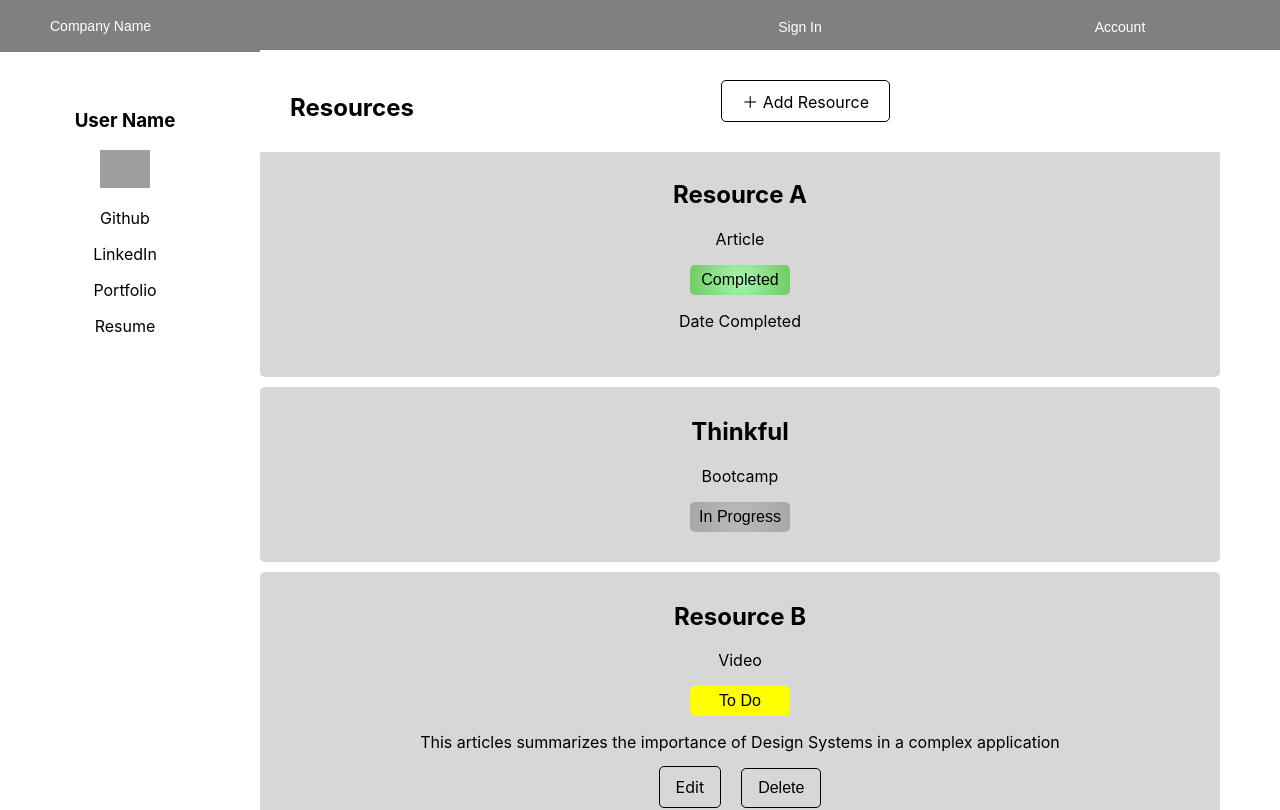
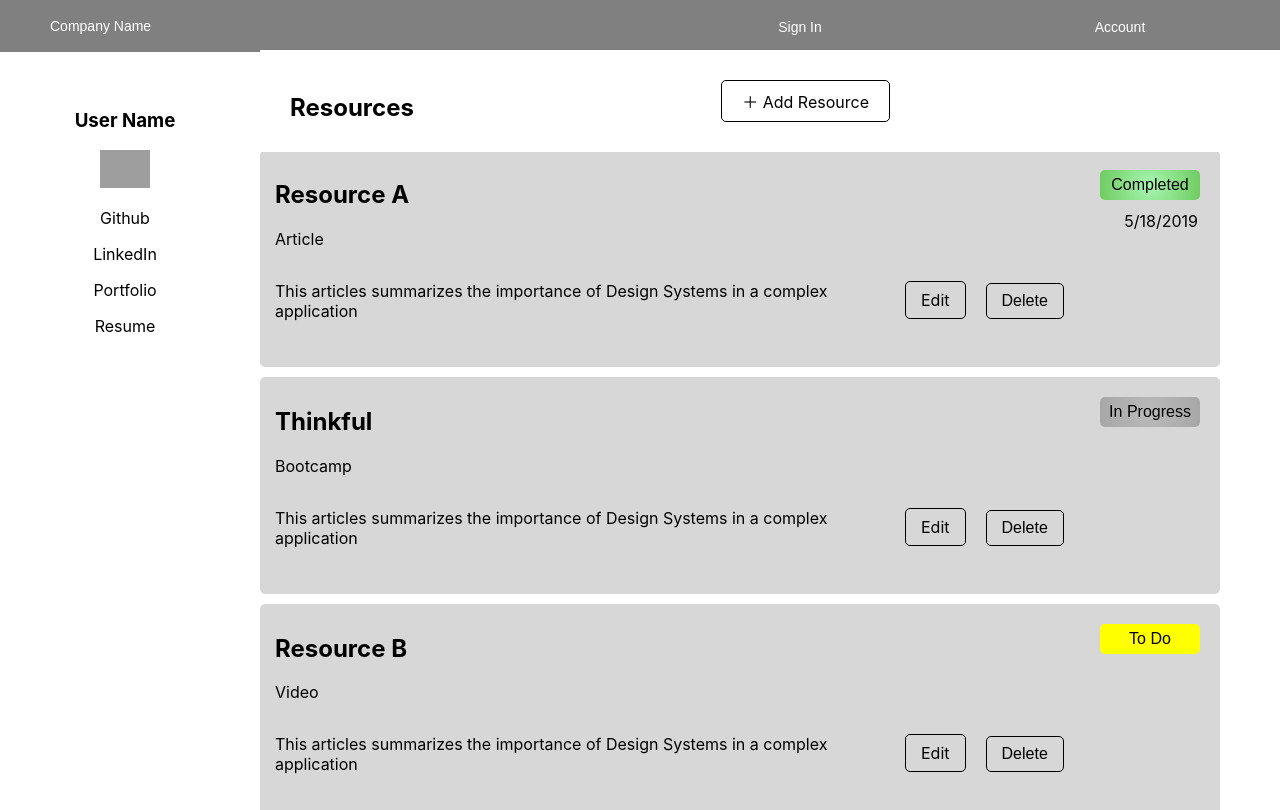
Before and after one commit to katiewrennhansen/dev-tracks, a React (Create React App) app: page /dashboard in a window 1280 px wide. Shown: the top 810 px of the page. Built offline with nearby package versions, Linux system fonts and the light colour scheme; grey boxes are pictures that could not be loaded.

Commit message:
add misc styles

```diff
--- a/src/App.css
+++ b/src/App.css
@@ -167,7 +167,7 @@ select {
 .edit {
     align-self: center;
     border: 1px solid black;
-    padding: 10px 16px;
+    padding: 8px 15px;
     max-width: 100px;
     border-radius: 5px;
     margin: 0 10px;
@@ -176,6 +176,7 @@ select {
 .hidden {
     display: none;
 }
+
 
 .status {
     padding: 6px;
@@ -261,6 +262,31 @@ footer {
     h1 {
         font-size: 45px;
     }
+    .resource {
+        position: relative;
+        z-index: -1;
+        text-align: left;
+    }
+    .status {
+        position: absolute;
+        text-align: center;
+        top: 20px;
+        right: 20px;
+    }
+    .date-completed {
+        position: absolute;
+        top: 45px;
+        right: 22px;
+    }
+    .hidden-content {
+        display: grid;
+        grid-template-columns: 2fr 1fr;
+    }
+    .actions {
+        width: 100%;
+        margin: 0;
+        align-self: center;
+    }
 }
 @media (min-width: 1200px) {
     .landing-content {
--- /dev/null
+++ b/src/components/Profile.js
@@ -0,0 +1,27 @@
+import React, { Component } from 'react';
+
+class Profile extends Component {
+  constructor(props){
+    super(props)
+    this.state = {
+      active: false
+    }
+  }
+
+  render() {
+
+    return (
+        <section className='profile'>
+          <h3>User Name</h3>
+          <img className='profile-image' src={require('../images/Katie1 copy.jpg')} alt='Katie profile'></img>
+          <p>Github</p>
+          <p>LinkedIn</p>
+          <p>Portfolio</p>
+          <p>Resume</p>
+        </section>
+    );
+  }
+
+}
+
+export default Profile;
--- a/src/pages/Dashboard.js
+++ b/src/pages/Dashboard.js
@@ -1,5 +1,46 @@
 import React, { Component } from 'react';
 import { Link } from 'react-router-dom'
+import Profile from '../components/Profile'
+
+const data = [
+  {
+    id: 1,
+    name: 'Resource A',
+    type: 'Article',
+    status: 'Completed',
+    class: 'completed',
+    description: 'This articles summarizes the importance of Design Systems in a complex application',
+    date_completed: '5/18/2019'
+  },
+  {
+    id: 2,
+    name: 'Thinkful',
+    type: 'Bootcamp',
+    status: 'In Progress',
+    class: 'inprogress',
+    description: 'This articles summarizes the importance of Design Systems in a complex application',
+    date_completed: null
+  },
+  {
+    id: 3,
+    name: 'Resource B',
+    type: 'Video',
+    status: 'To Do',
+    class: 'todo',
+    description: 'This articles summarizes the importance of Design Systems in a complex application',
+    date_completed: null
+  },
+  {
+    id: 4,
+    name: 'Devs @ RTP',
+    type: 'Meetup',
+    status: 'Completed',
+    class: 'completed',
+    description: 'This articles summarizes the importance of Design Systems in a complex application',
+    date_completed: '6/10/2019'
+  }
+]
+
 
 class Dashboard extends Component {
   constructor(props){
@@ -18,76 +59,34 @@ class Dashboard extends Component {
   render() {
 
     return (
-      <>
       <div className='dashboard-grid'>
-        <section className='profile'>
-          <h3>User Name</h3>
-          <img className='profile-image' src={require('../images/Katie1 copy.jpg')} alt='Katie profile'></img>
-          <p>Github</p>
-          <p>LinkedIn</p>
-          <p>Portfolio</p>
-          <p>Resume</p>
-        </section>
+        <Profile />
         <section className="resources">
             <div className='resources-grid-container'>
               <h2>Resources</h2>
               <Link className='save' to='/add-resource'> &#65291; Add Resource</Link>
             </div>
             <ul>
-                <li className='resource' onClick={this.showContent}>
-                    <h2>Resource A</h2>
-                    <p>Article</p>
-                    <p className="status completed">Completed</p>
-                    <p>Date Completed</p>
-                    <div className='hidden-content hidden'>
-                      <p>This articles summarizes the importance of Design Systems in a complex application</p>
+              {data.map(i => {
+                return (
+                  <li key={i.id} className='resource' onClick={this.showContent}>
+                    <h2>{i.name}</h2>
+                    <p>{i.type}</p>
+                    <p className={`status ${i.class}`}>{i.status}</p>
+                    <p className='date-completed'>{i.date_completed}</p>
+                    <div className='hidden-content'>
+                      <p className='description'>{i.description}</p>
                       <div className='actions'>
                         <Link className='edit' to='/edit-resource'>Edit</Link>
                         <button>Delete</button>
                       </div>
                     </div>
                 </li>
-                <li className='resource' onClick={this.showContent}>
-                  <h2>Thinkful</h2>
-                    <p>Bootcamp</p>
-                    <p className="status inprogress">In Progress</p>
-                    <div className='hidden-content hidden'>
-                      <p>This articles summarizes the importance of Design Systems in a complex application</p>
-                      <div className='actions'>
-                        <Link className='edit' to='/edit-resource'>Edit</Link>
-                        <button>Delete</button>
-                      </div>
-                    </div>
-                </li>
-                <li className='resource' onClick={this.showContent}>
-                  <h2>Resource B</h2>
-                    <p>Video</p>
-                    <p className="status todo">To Do</p>
-                    <div className='hidden-content'>
-                      <p>This articles summarizes the importance of Design Systems in a complex application</p>
-                      <div className='actions'>
-                        <Link className='edit' to='/edit-resource'>Edit</Link>
-                        <button>Delete</button>
-                      </div>
-                    </div>
-                </li>
-                <li className='resource' onClick={this.showContent}>
-                  <h2>Devs at RTP</h2>
-                  <p>Meetup</p>
-                  <p className="status completed">Completed</p>
-                  <p>Date Completed</p>
-                    <div className='hidden-content hidden'>
-                      <p>This articles summarizes the importance of Design Systems in a complex application</p>
-                      <div className='actions'>
-                        <Link className='edit' to='/edit-resource'>Edit</Link>
-                        <button>Delete</button>
-                      </div>
-                    </div>
-                </li>
+                )
+              })}
             </ul>
         </section>
       </div>
-      </>
     );
   }
 
```
Also changed, not shown: src/components/Accordion.css (added, +27 -0 lines), src/components/Accordion.js (added, +26 -0 lines).
